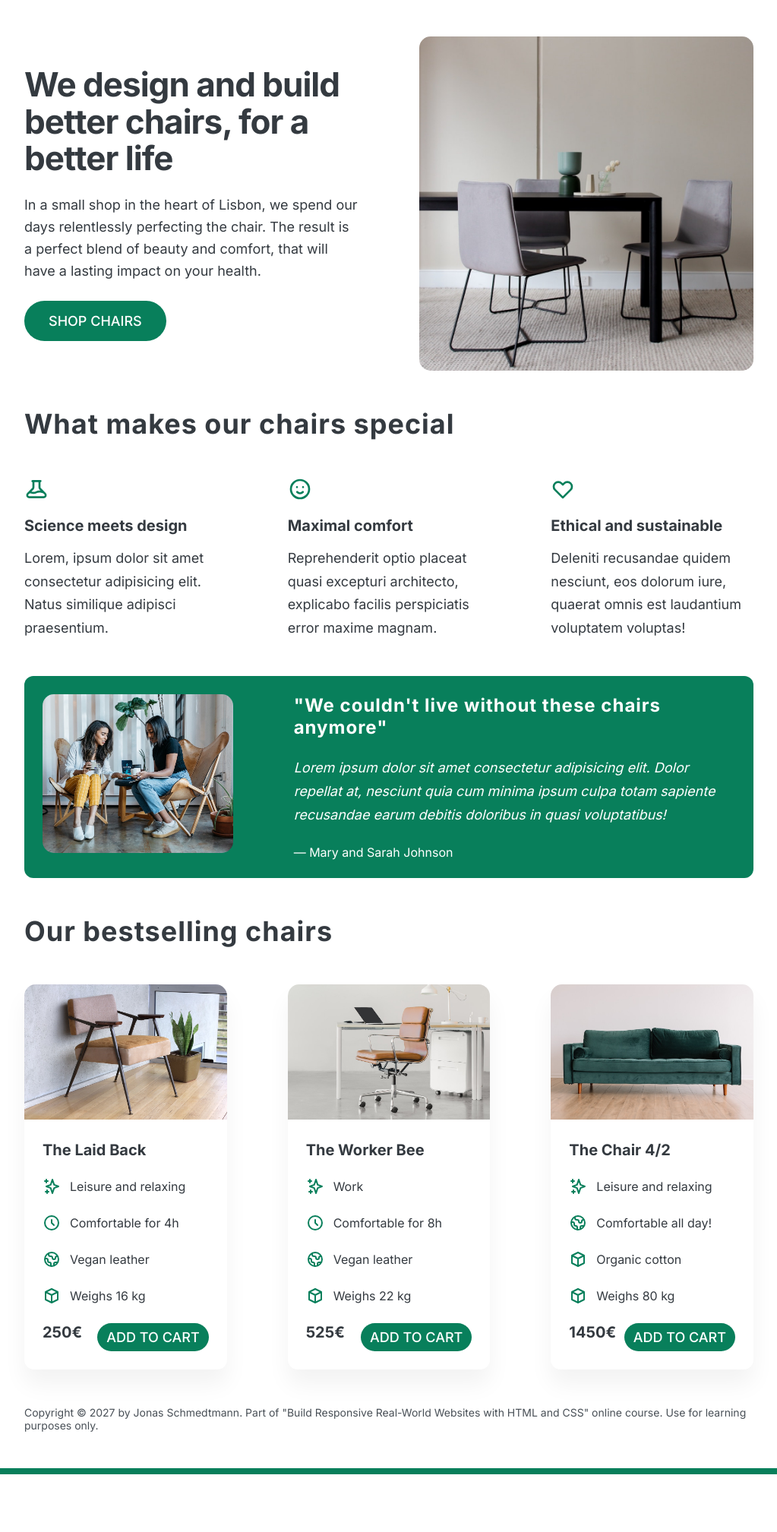
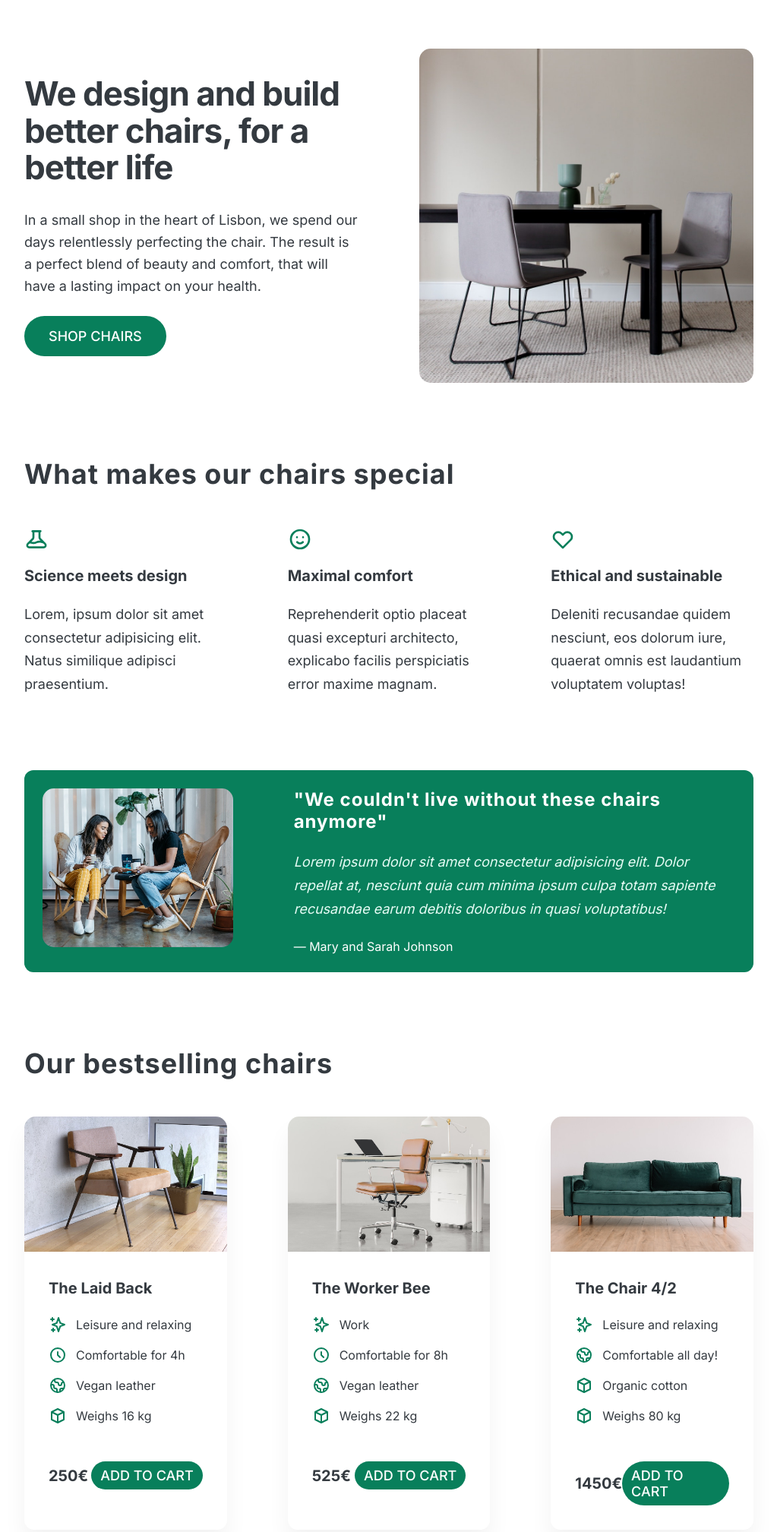
Before and after one commit to dinkodugec/webDesign, a plain HTML site: page index.html in a window 1280 px wide. Shown: the top 2017 px of the page at 76% size, without its empty margins (128-1151 px from the left). Before the commit the page ends 1941 px from the top, so only its background shows below. Drawn offline with Linux system fonts and the light colour scheme.

Commit message:
aply visual hierarchy and whitespaces

```diff
--- a/style.css
+++ b/style.css
@@ -31,8 +31,8 @@ body {
 
 header,
 section {
-  margin-bottom: 48px;
-}
+  margin-bottom: 98px;
+ }
 
 h2 {
   margin-bottom: 48px;
@@ -90,7 +90,7 @@ header {
   display: grid;
   grid-template-columns: repeat(2, 1fr);
   column-gap: 80px;
-  margin-top: 48px;
+  margin-top: 64px;
 }
 
 .header-text-box {
@@ -98,7 +98,7 @@ header {
 }
 
 h1 {
-  margin-bottom: 24px;
+  margin-bottom: 32px;
   font-size: 44px;
   /* 44 / 52 / 62  experiment with this value*/
   line-height: 1.1;
@@ -126,7 +126,7 @@ img {
 }
 
 .features-title {
-  margin-bottom: 16px;
+  margin-bottom: 24px;
   font-size: 20px;
 }
 
@@ -158,6 +158,11 @@ img {
   margin-bottom: 24px;
   font-size: 18px;
   line-height: 1.7;
+  color: #e6fcf5;
+}
+
+.testemonial-author{
+  color: #c3fae8;
 }
 
 /* CHAIRS */
@@ -168,7 +173,7 @@ img {
 /* https://developer.mozilla.org/en-US/docs/Web/CSS/box-shadow */
 
 .chair-box {
-  padding: 24px;
+  padding: 32px;
   /* box-shadow: 20px 20px 20px 10px #000; */
 }
 
@@ -184,14 +189,14 @@ h3 {
 
 .chair-details {
   list-style: none;
-  margin-bottom: 24px;
+  margin-bottom:48px;
 }
 
 .chair-details li {
   display: flex;
   align-items: center;
   gap: 12px;
-  margin-bottom: 24px;
+  margin-bottom: 16px;
 }
 
 .chair-details li:last-child {
@@ -209,6 +214,7 @@ h3 {
   display: flex;
   justify-content: space-between;
   font-size: 20px;
+  align-items: center;
 }
 
 footer {
```
